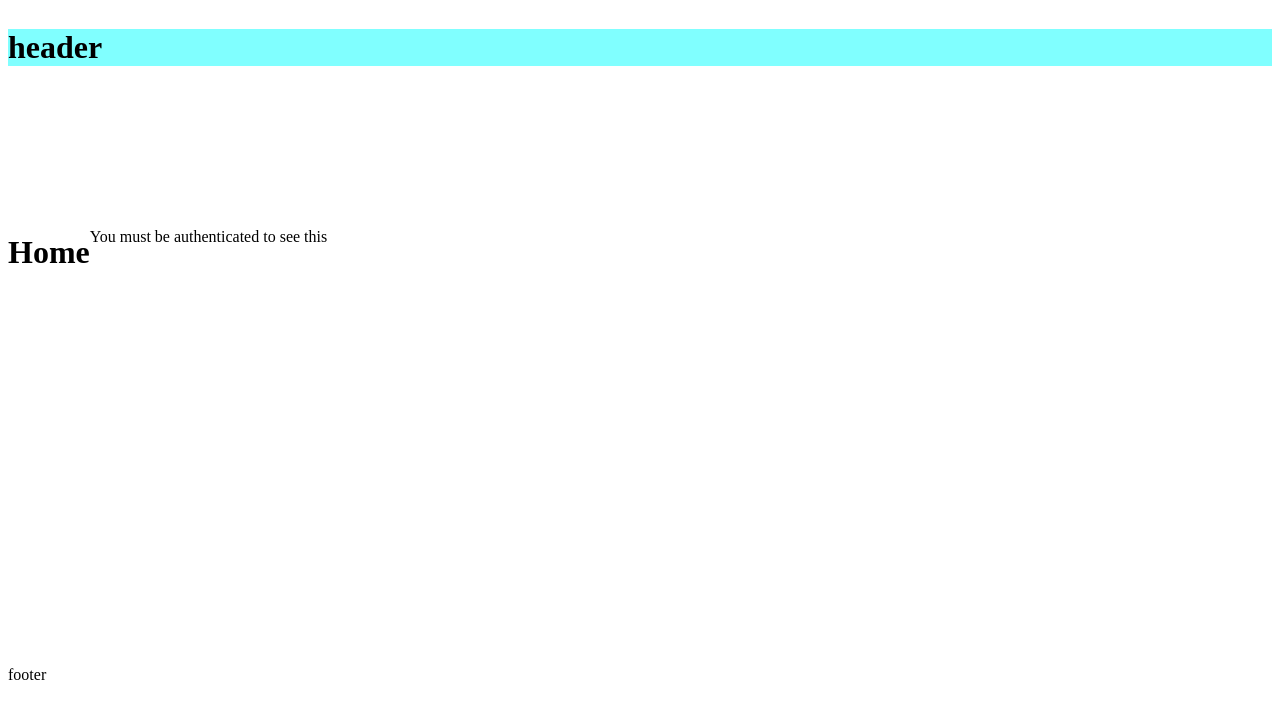
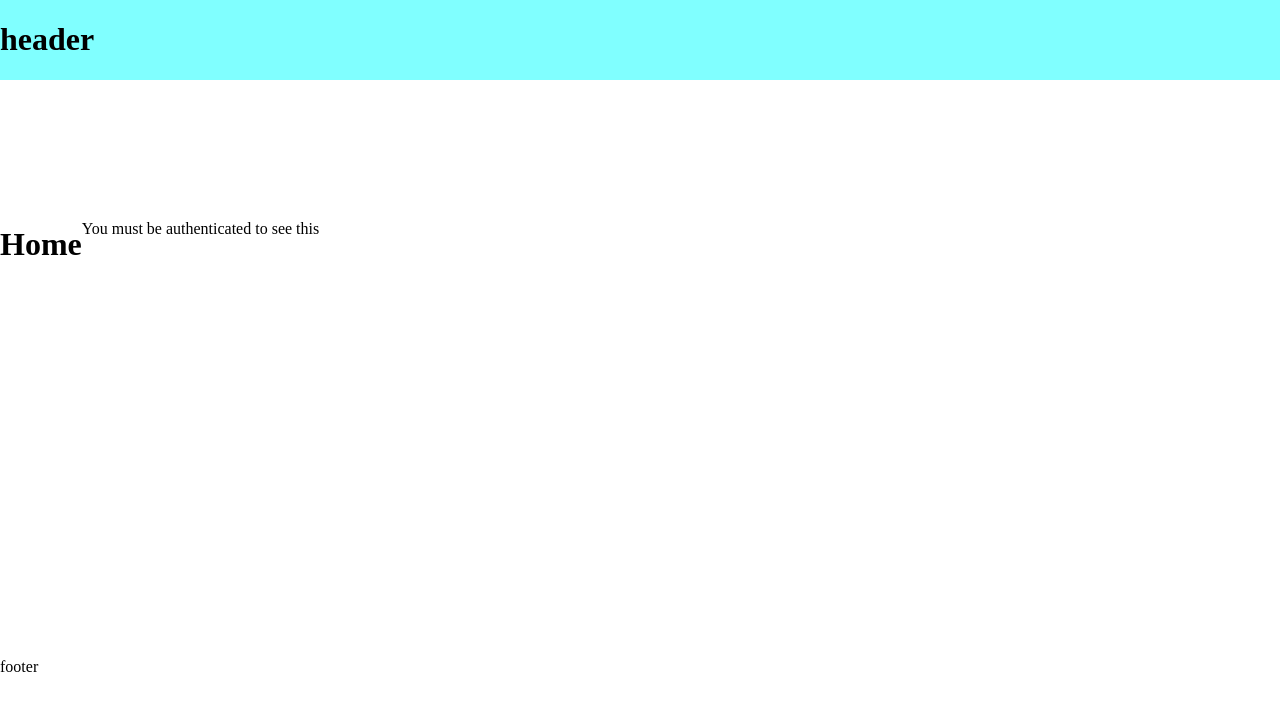
Before and after one commit to osmankdrt/te-final-capstone, a Vue app in the folder vue/: page / in a window 1280 px wide. Shown: the top 718 px of the page. Built offline with nearby package versions, Linux system fonts and the light colour scheme.

Commit message:
pulling and pushing

```diff
--- a/vue/src/App.vue
+++ b/vue/src/App.vue
@@ -23,8 +23,13 @@ export default {
 }
 </script>
 
-<style scoped>
+<style>
+body {
+  margin: 0 auto;
+}
+
 #app {
+  width: 100%;
   height:100vh;
   display: grid;
   grid-template-areas:
@@ -37,7 +42,8 @@ export default {
 }
 
 .appheader {
-  grid-area: header
+  grid-area: header;
+
 }
 .routerview {
   display: flex;
--- a/vue/src/components/AppHeader.vue
+++ b/vue/src/components/AppHeader.vue
@@ -13,14 +13,20 @@ export default {
 </script>
 
 <style scoped>
+body {
+  margin: 0 auto;
+}
 
 .header{
-
+  width: 100%;
+  height: 10vh;
+ background-color: rgb(128, 255, 255);
+ margin: 0 auto;
 
 }
 h1{
 
-    background-color: rgb(128, 255, 255);
+
   }
 
 
```
